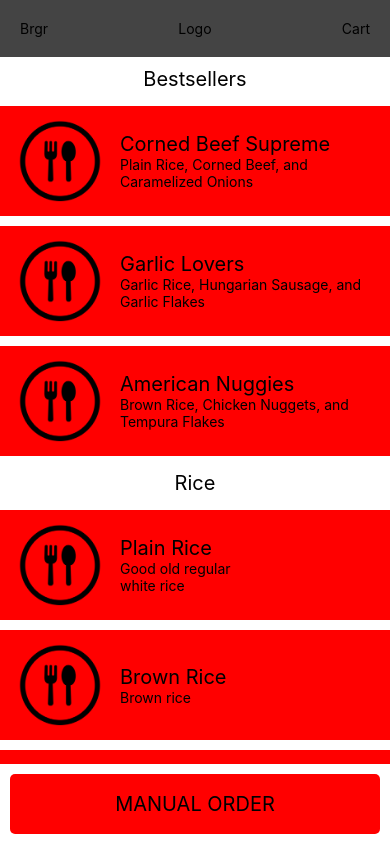
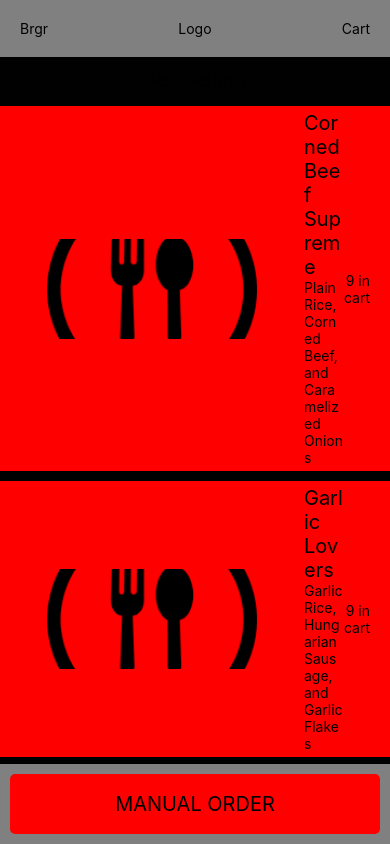
Before and after one commit to avsecam/LetsBoxRN, a React Native app: screen /MainMenu in a window 390 px wide. Built offline with nearby package versions, Linux system fonts and the light colour scheme.

Commit message:
Make navigation to ProductScreen work. Restructure utils.

```diff
--- a/App.tsx
+++ b/App.tsx
@@ -1,26 +1,29 @@
 import React from 'react';
 import type { ReactNode } from 'react';
 import MainMenu from './src/menu/menu';
-import { NavigationContainer } from '@react-navigation/native';
+import { DarkTheme, DefaultTheme, NavigationContainer } from '@react-navigation/native';
 import { createNativeStackNavigator } from '@react-navigation/native-stack';
 import ProductScreen from './src/product/product';
+import { MenuItem } from './src/menu/menuUtils';
 
-let Stack = createNativeStackNavigator();
+export type NavigatorParams = {
+	MainMenu: undefined,
+	Product: MenuItem,
+}
+
+let Stack = createNativeStackNavigator<NavigatorParams>();
 
 const App: () => ReactNode = () => {
 	return (
 		<>
-			{/* <NavigationContainer> */}
-			{/* <Stack.Navigator> */}
-			{/* <Stack.Screen name="MainMenu" component={MainMenu}/> */}
-			{/* <Stack.Screen name="Product" component={ProductScreen}/> */}
-			{/* </Stack.Navigator> */}
-			{/* </NavigationContainer> */}
+			<NavigationContainer theme={DarkTheme}>
+				<Stack.Navigator initialRouteName="MainMenu" screenOptions={{headerShown: false}}>
+					<Stack.Screen name="MainMenu" component={MainMenu} />
+					<Stack.Screen name="Product" component={ProductScreen} />
+				</Stack.Navigator>
+			</NavigationContainer>
+		</>
+	)
+}
 
-			{/* <ProductScreen /> */}
-			<MainMenu />
-		</>
-	);
-};
-
-export default App;
+export default App
--- a/mockData.json
+++ b/mockData.json
@@ -20,22 +20,22 @@
 		]
 	},
 	{
-		"groupName": "Rice",
+		"groupName": "Drinks",
 		"groupData": [
 			{
 				"imageUrl": "",
-				"name": "Plain Rice",
-				"description": "Good old regular white rice"
+				"name": "Orange Juice",
+				"description": "Juice"
 			},
 			{
 				"imageUrl": "",
-				"name": "Brown Rice",
-				"description": "Brown rice"
+				"name": "Canned Soda",
+				"description": "Sodie pop"
 			},
 			{
 				"imageUrl": "",
-				"name": "Basmati Rice",
-				"description": "Cool rice"
+				"name": "Water Bottle",
+				"description": "cool water"
 			}
 		]
 	}
--- a/src/components/footerWithButton.tsx
+++ b/src/components/footerWithButton.tsx
@@ -1,12 +1,17 @@
-import { Pressable, StyleSheet, Text, View } from "react-native"
+import { StyleSheet, Text, TouchableOpacity, View } from "react-native"
 
-const FooterWithButton = () => {
+interface Props {
+	buttonText: string,
+	onPress?: () => void,
+}
+
+const FooterWithButton = (props: Props) => {
 	return (
 		<>
 			<View style={styles.footer}>
-				<Pressable style={styles.footerBtn}>
-					<Text style={styles.footerBtnText}>Manual Order</Text>
-				</Pressable>
+				<TouchableOpacity style={styles.footerBtn} onPress={props.onPress}>
+					<Text style={styles.footerBtnText}>{props.buttonText}</Text>
+				</TouchableOpacity>
 			</View>
 		</>
 	)
@@ -18,6 +23,7 @@ const styles = StyleSheet.create({
 		height: 80,
 		display: "flex",
 		justifyContent: "center",
+		backgroundColor: "gray",
 	},
 	footerBtn: {
 		borderRadius: 5,
--- a/src/components/header.tsx
+++ b/src/components/header.tsx
@@ -18,7 +18,7 @@ const styles = StyleSheet.create({
 		flexDirection: "row",
 		justifyContent: "space-between",
 		padding: 20,
-		backgroundColor: "#444",
+		backgroundColor: "gray",
 	},
 })
 
--- a/src/menu/menu.tsx
+++ b/src/menu/menu.tsx
@@ -1,5 +1,4 @@
 import { Pressable, ScrollView, StyleSheet, View } from "react-native"
-import { Text } from "react-native"
 
 import mockData from '../../mockData.json';
 import FooterWithButton from "../components/footerWithButton";
@@ -20,7 +19,7 @@ const MainMenu = () => {
 			<ScrollView>
 				{menuGroups}
 			</ScrollView>
-			<FooterWithButton />
+			<FooterWithButton buttonText="MANUAL ORDER" />
 		</>
 	)
 }
--- a/src/menu/menuGroup.tsx
+++ b/src/menu/menuGroup.tsx
@@ -2,7 +2,7 @@ import { FlatList, StyleSheet, View } from "react-native"
 import { Text } from "react-native"
 
 import MenuItemRow from './menuItemRow';
-import { MenuItem } from "./menuUtils";
+import { MenuItem } from "../utils";
 
 interface Props {
 	groupName: string,
--- a/src/menu/menuItemRow.tsx
+++ b/src/menu/menuItemRow.tsx
@@ -1,4 +1,6 @@
-import { Dimensions, Image, StyleSheet, Text, useWindowDimensions, View } from "react-native"
+import { useNavigation } from "@react-navigation/native"
+import { Dimensions, Image, StyleSheet, Text, TouchableOpacity, useWindowDimensions, View } from "react-native"
+import { MenuItem } from "../utils"
 
 interface Props {
 	imageUrl?: string,
@@ -6,20 +8,25 @@ interface Props {
 	description: string,
 }
 
-const MenuItemRow = (menuItem: Props) => {
+const MenuItemRow = (props: Props) => {
+	let navigation = useNavigation()
+
 	return (
 		<>
+			<TouchableOpacity onPress={() => navigation.navigate("Product" as never, props as never)}>
 				<View style={styles.row}>
-				<Image style={styles.imageContainer} source={(menuItem.imageUrl) ? {uri: menuItem.imageUrl} : require("../../assets/food.png")} />
+					<Image style={styles.imageContainer} source={(props.imageUrl) ? { uri: props.imageUrl } : require("../../assets/food.png")} />
 					<View style={styles.infoContainer}>
 						<Text style={styles.itemName}>
-						{menuItem.name}
+							{props.name}
 						</Text>
 						<Text style={styles.itemDescription}>
-						{menuItem.description}
+							{props.description}
 						</Text>
 					</View>
+					<Text style={styles.qtyContainer}>9 in cart</Text>
 				</View>
+			</TouchableOpacity>
 		</>
 	)
 }
@@ -27,26 +34,30 @@ const MenuItemRow = (menuItem: Props) => {
 const styles = StyleSheet.create({
 	row: {
 		paddingVertical: 5,
-		paddingHorizontal: 10,
+		paddingHorizontal: 20,
 		marginVertical: 5,
-		display: "flex",
 		flexDirection: "row",
+		alignItems: "center",
 		backgroundColor: "red",
-		alignItems: "center",
 	},
 	imageContainer: {
-		width: 100,
+		flex: 1,
 		height: 100,
-		marginRight: 10,
 	},
 	infoContainer: {
+		marginLeft: 20,
+		flex: 2,
 	},
 	itemName: {
 		fontSize: 20,
 	},
 	itemDescription: {
-		width: "80%",
 	},
+
+	qtyContainer: {
+		flex: 1,
+		textAlign: "right",
+	}
 })
 
 export default MenuItemRow
--- a/src/menu/menuUtils.tsx
+++ /dev/null
@@ -1,5 +0,0 @@
-export type MenuItem = {
-	imageUrl?: string,
-	name: string,
-	description: string
-}
--- a/src/product/product.tsx
+++ b/src/product/product.tsx
@@ -1,30 +1,23 @@
-import { Image, KeyboardAvoidingView, Pressable, ScrollView, StyleSheet, Text, View } from "react-native"
+import { NativeStackScreenProps } from "@react-navigation/native-stack"
+import { Image, KeyboardAvoidingView, ScrollView, StyleSheet, Text, View } from "react-native"
+import { NavigatorParams } from "../../App"
+import FooterWithButton from "../components/footerWithButton"
 import Header from "../components/header"
-import { MenuItem } from "../menu/menuUtils"
-import { productSizes } from "../utils"
 import QuantityPicker from "./quantityPicker"
 import SizePicker from "./sizePicker"
 
-interface Props {
-	product: MenuItem,
-}
+type Props = NativeStackScreenProps<NavigatorParams, "Product">
 
-const ProductScreen = () => {
-	let props: MenuItem = {
-		imageUrl: "",
-		name: "Name Name",
-		description: "Description Description"
-	}
-
-
+const ProductScreen = ({route, navigation}: Props) => {
+	console.log(route)
 	return (
 		<>
 			<Header />
 			<ScrollView style={styles.container} contentContainerStyle={{ alignItems: "center" }}>
 				<Image style={styles.imageContainer} source={require("../../assets/food.png")} />
 				<View style={styles.productInfo}>
-					<Text style={styles.productName}>{props.name}</Text>
-					<Text style={styles.productDescription}>{props.description}</Text>
+					<Text style={styles.productName}>{route.params.name}</Text>
+					<Text style={styles.productDescription}>{route.params.description}</Text>
 				</View>
 				<View style={styles.sizesContainer}>
 					<Text style={styles.sizeLabel}>Size</Text>
@@ -34,6 +27,7 @@ const ProductScreen = () => {
 					<QuantityPicker />
 				</KeyboardAvoidingView>
 			</ScrollView>
+			<FooterWithButton buttonText="ADD TO CART" />
 		</>
 	)
 }
@@ -45,6 +39,7 @@ const styles = StyleSheet.create({
 
 	imageContainer: {
 		marginBottom: 20,
+		backgroundColor: "white",
 	},
 
 	productInfo: {
--- a/src/product/sizePicker.tsx
+++ b/src/product/sizePicker.tsx
@@ -1,6 +1,6 @@
 import { useState } from "react"
 import { GestureResponderEvent, Pressable, StyleSheet, Text, TouchableOpacity, View } from "react-native"
-import { productSizes } from "../utils"
+import { ProductSizeNames, productSizes } from "../utils"
 
 interface ButtonProps {
 	sizeName: string,
@@ -21,14 +21,14 @@ const SizeButton = (props: ButtonProps) => {
 }
 
 const SizePicker = () => {
-	let [chosenSize, setChosenSize] = useState(0)
+	let [chosenSize, setChosenSize] = useState(-1)
 
 	let sizeButtons: Array<JSX.Element> = []
 	for (let i: number = 0; i < productSizes.length; i++) {
 		sizeButtons.push(
 			<SizeButton
 				price={productSizes[i][1]}
-				sizeName={productSizes[i][0]}
+				sizeName={ProductSizeNames[productSizes[i][0]]}
 				onPress={() => {
 					setChosenSize(i)
 				}}
--- a/src/utils.ts
+++ b/src/utils.ts
@@ -1,5 +1,33 @@
-export const productSizes: [string, number][] = [
-	["Featherweight", 129],
-	["Welterweight", 149],
-	["Heavyweight", 169],
+export enum ProductSizeNames {
+	"Featherweight",
+	"Welterweight",
+	"Heavyweight",
+}
+
+export const productSizes: [ProductSizeNames, number][] = [
+	[ProductSizeNames.Featherweight, 129],
+	[ProductSizeNames.Welterweight, 149],
+	[ProductSizeNames.Heavyweight, 169],
 ]
+
+export type MenuItem = {
+	imageUrl?: string,
+	name: string,
+	description: string
+}
+
+/**
+ * For bestsellers and drinks: MenuItem with size picked
+ * For manual orders: MenuItem with description containing ingredients and size picked
+ */
+export type finalizedMenuItem = {
+	imageUrl?: string,
+	name: string,
+	description: string,
+	size: ProductSizeNames
+}
+
+export type Order = {
+	id: string,
+
+}
```
Lines whose indentation alone changed are shown as unchanged.
